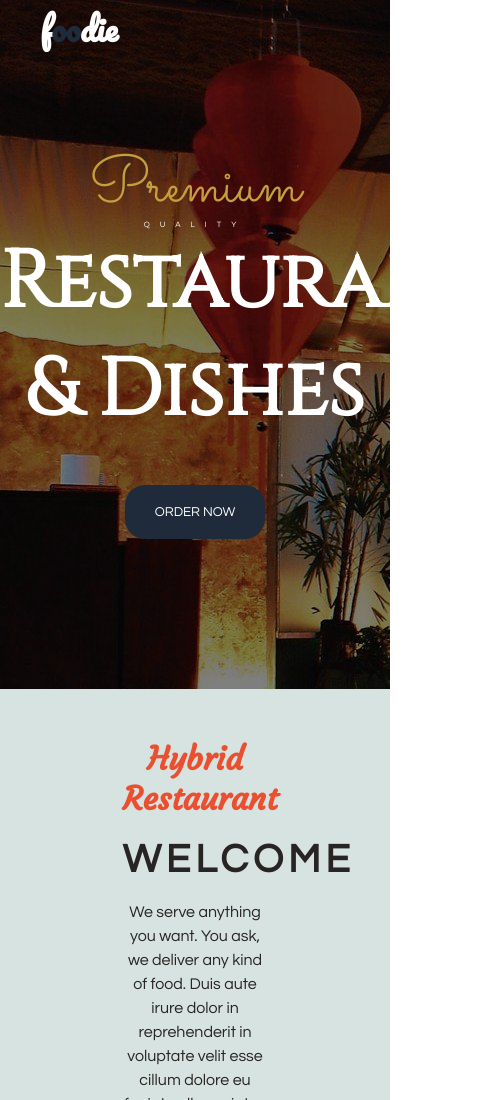
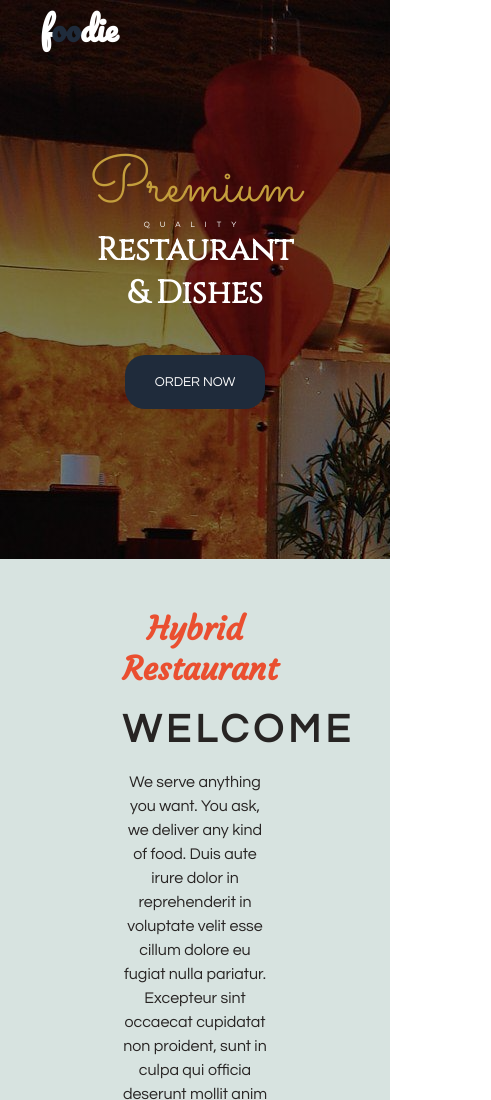
Before and after one commit to horler234/Day-Five, a plain HTML site: page day five/index.html in a window 390 px wide. Shown: the top 1100 px of the page, 491 px wide, since content can reach past the window. Drawn offline with Linux system fonts and the light colour scheme.

Commit message:
Add files via upload

```diff
--- a/day five/css/app.css
+++ b/day five/css/app.css
@@ -300,6 +300,10 @@ p.footer-text {
   .big-container {
     padding-bottom: 100px; }
 
+  h1.restaurant-text {
+    font-size: 2rem
+  }
+
   .col-6.about-text {
     margin: auto; }
 
```
